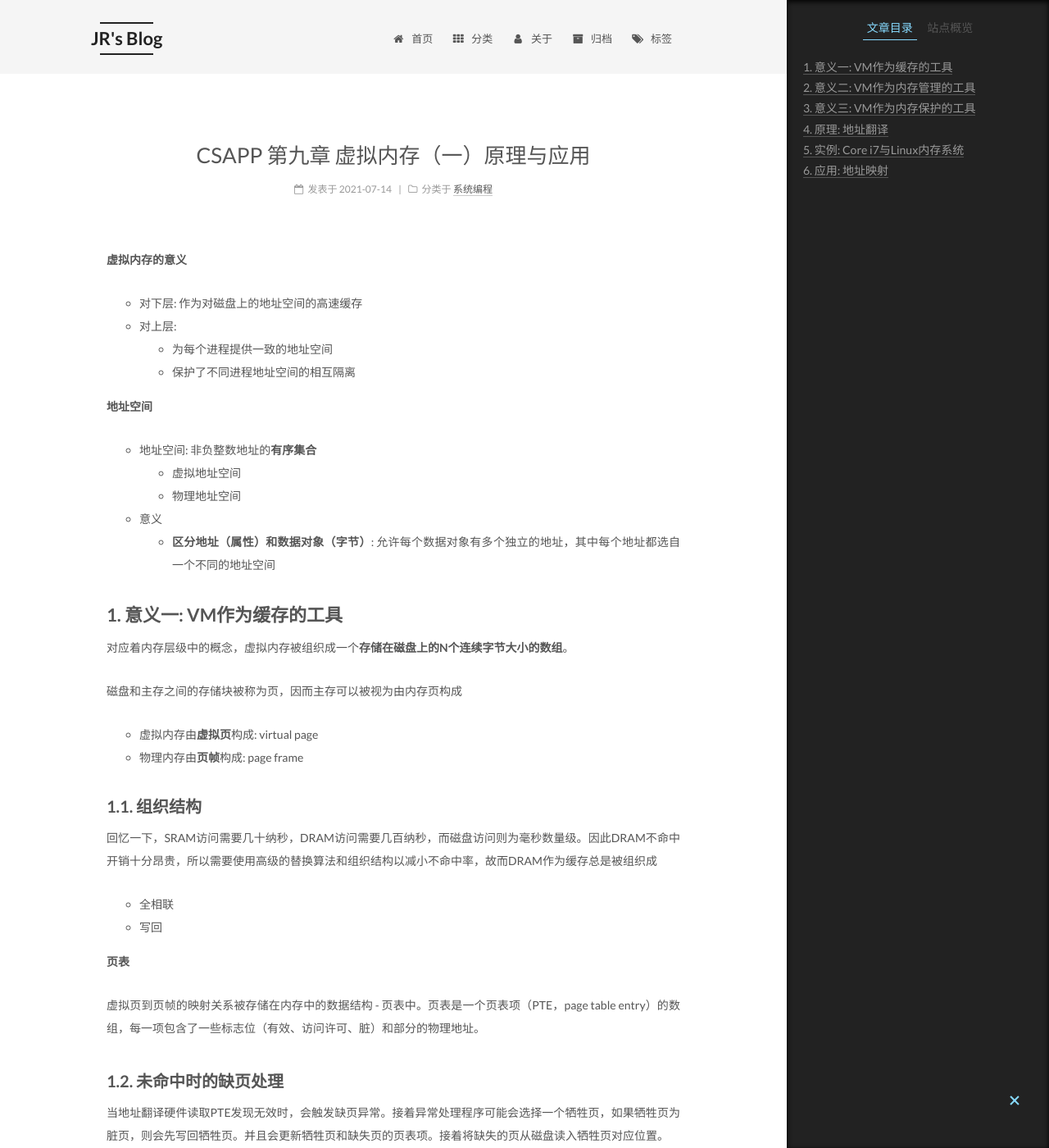
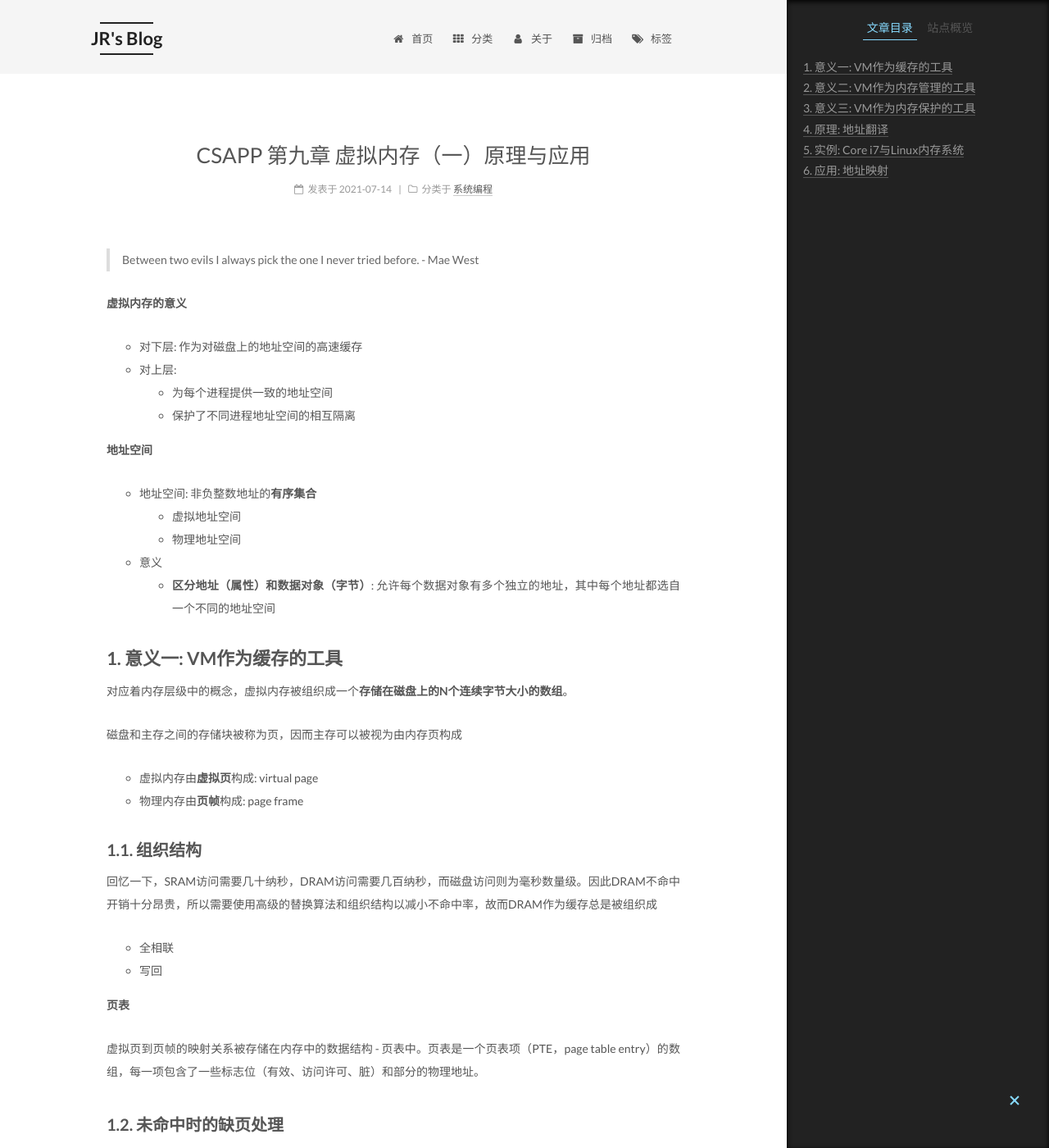
Before and after one commit to Willendless/willendless.github.io, a Jekyll site: the page built from _posts/2021-7-14-《csapp》ch9-1.md, in a window 1280 px wide and 1400 px high. Shown: the whole window at 82% size. Built offline with Jekyll 4.4.1, drawn with Linux system fonts in a browser that asks for light colours; comment, search, counter and statistics services are not loaded; part of the change alters nothing that is shown.

Commit message:
chore: update post

```diff
--- a/_posts/2021-7-14-《csapp》ch9-1.md
+++ b/_posts/2021-7-14-《csapp》ch9-1.md
@@ -4,6 +4,8 @@ author: LJR
 title: CSAPP 第九章 虚拟内存（一）原理与应用
 category: 系统编程
 ---
+
+> Between two evils I always pick the one I never tried before. - Mae West
 
 **虚拟内存的意义**
 
@@ -250,7 +252,7 @@ Linux通过虚拟内存区域/段管理虚拟内存，在虚拟内存区域和
   + 写操作的可见性: 对私有对象的写，其它进程不可见，且不会反映在磁盘上的原始对象中
   + 私有对象通过**写时复制**的技术被映射到内存中
     + 私有对象对应的**虚拟页被标记成只读**
-    + 维护虚拟内存区域的数据结构被标记成**私有的写时复制**
+    + 维护虚拟内存区域的数据结构被标记成**私有的写时复制（COW）**
 
 注意: 每个对象都有唯一的文件名，因此内核能够判断当前是否有其它进程映射了相同的对象。
 
```
